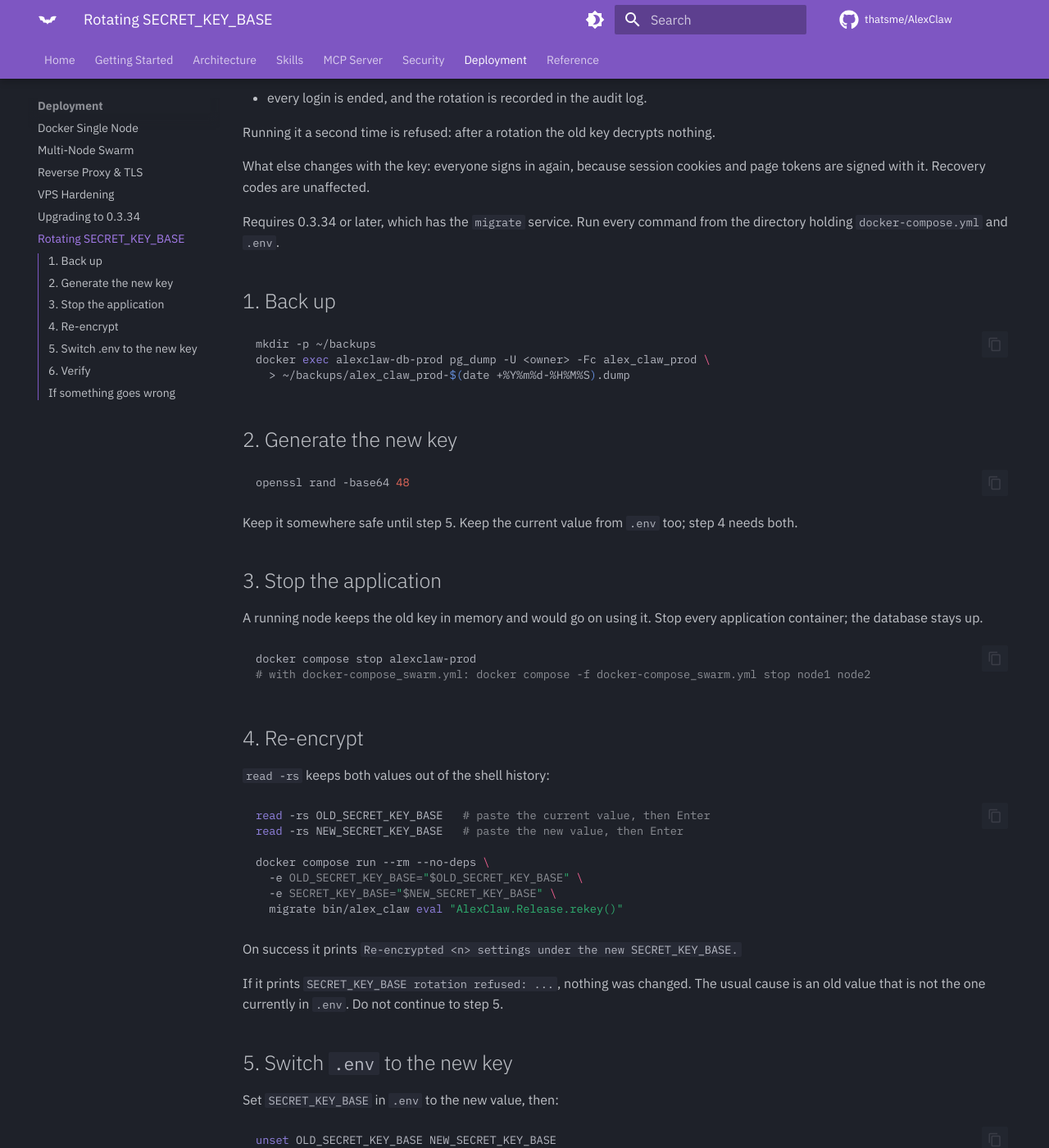
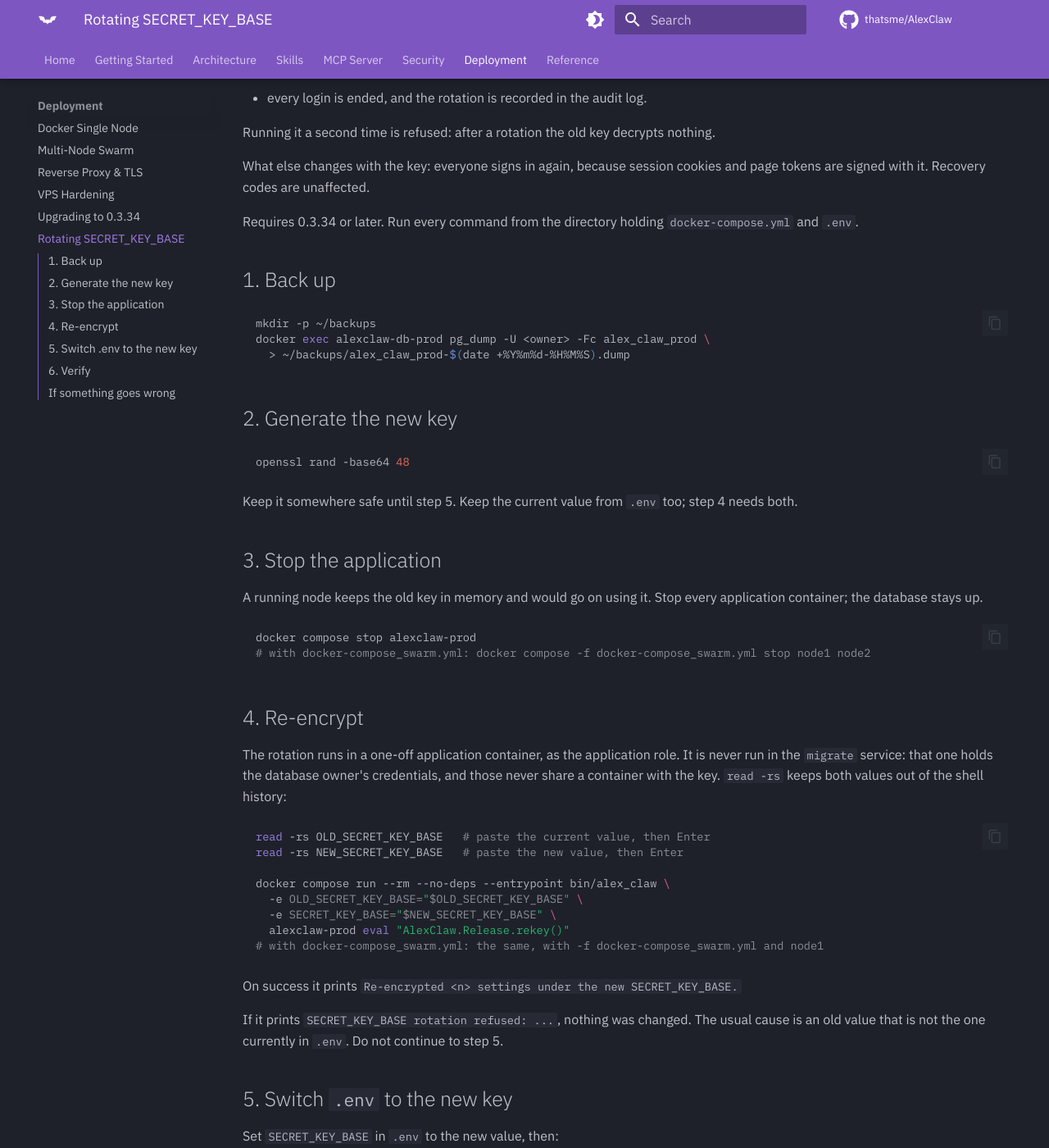
Before and after one commit to thatsme/AlexClaw, an MkDocs documentation site: the page built from docs/deployment/rotate-secret-key-base.md, in a window 1280 px wide and 1400 px high, scrolled down 364 px. Shown: the whole window at 82% size. Built offline with MkDocs 1.6.1 and Material for MkDocs 9.7.7, drawn with Linux system fonts in a browser that asks for light colours; comment, search, counter and statistics services are not loaded.

Commit message:
fix(deploy): the owner's credentials and SECRET_KEY_BASE never share a container
The migrate service carried SECRET_KEY_BASE because the runtime
configuration required it, and the re-key ran there beside the owner's
password. The runtime configuration now accepts a missing key for an
eval only (Crypto still raises if anything there tries to use it),
migrate is no longer given it, and the re-key runs in a one-off
application container as the application role. A test fails the build
if any compose service is given both.

Verified on a throwaway stack: migrate runs clean without the key,
encryption inside it raises, and the rotation guide's command
re-encrypts in the application container.

````diff
--- a/docker-compose.yml
+++ b/docker-compose.yml
@@ -51,9 +51,9 @@ services:
       DATABASE_PASSWORD: "${DATABASE_OWNER_PASSWORD:?not set - the database owner's password}"
       DATABASE_HOSTNAME: db-prod
       DATABASE_APP_USERNAME: "${DATABASE_USERNAME:?not set - the application role}"
-      # Required by the release's runtime configuration, which evaluates in
-      # full before any eval.
-      SECRET_KEY_BASE: ${SECRET_KEY_BASE}
+      # No SECRET_KEY_BASE, deliberately: the owner's credentials and the key
+      # that decrypts the stored secrets never share a container. The runtime
+      # configuration accepts its absence for an eval only.
       CLUSTER_COOKIE: "${CLUSTER_COOKIE:?not set - generate one with: openssl rand -base64 32}"
       RELEASE_TMP: /tmp
       ERL_CRASH_DUMP: /tmp/erl_crash.dump
--- a/docker-compose_swarm.yml
+++ b/docker-compose_swarm.yml
@@ -51,9 +51,9 @@ services:
       DATABASE_PASSWORD: "${DATABASE_OWNER_PASSWORD:?not set - the database owner's password}"
       DATABASE_HOSTNAME: db-prod
       DATABASE_APP_USERNAME: "${DATABASE_USERNAME:?not set - the application role}"
-      # Required by the release's runtime configuration, which evaluates in
-      # full before any eval.
-      SECRET_KEY_BASE: ${SECRET_KEY_BASE}
+      # No SECRET_KEY_BASE, deliberately: the owner's credentials and the key
+      # that decrypts the stored secrets never share a container. The runtime
+      # configuration accepts its absence for an eval only.
       CLUSTER_COOKIE: "${CLUSTER_COOKIE:?not set - generate one with: openssl rand -base64 32}"
       RELEASE_TMP: /tmp
       ERL_CRASH_DUMP: /tmp/erl_crash.dump
--- a/docs/deployment/rotate-secret-key-base.md
+++ b/docs/deployment/rotate-secret-key-base.md
@@ -12,7 +12,7 @@ Running it a second time is refused: after a rotation the old key decrypts nothi
 
 What else changes with the key: everyone signs in again, because session cookies and page tokens are signed with it. Recovery codes are unaffected.
 
-Requires 0.3.34 or later, which has the `migrate` service. Run every command from the directory holding `docker-compose.yml` and `.env`.
+Requires 0.3.34 or later. Run every command from the directory holding `docker-compose.yml` and `.env`.
 
 ## 1. Back up
 
@@ -41,16 +41,17 @@ docker compose stop alexclaw-prod
 
 ## 4. Re-encrypt
 
-`read -rs` keeps both values out of the shell history:
+The rotation runs in a one-off application container, as the application role. It is never run in the `migrate` service: that one holds the database owner's credentials, and those never share a container with the key. `read -rs` keeps both values out of the shell history:
 
 ```bash
 read -rs OLD_SECRET_KEY_BASE   # paste the current value, then Enter
 read -rs NEW_SECRET_KEY_BASE   # paste the new value, then Enter
 
-docker compose run --rm --no-deps \
+docker compose run --rm --no-deps --entrypoint bin/alex_claw \
   -e OLD_SECRET_KEY_BASE="$OLD_SECRET_KEY_BASE" \
   -e SECRET_KEY_BASE="$NEW_SECRET_KEY_BASE" \
-  migrate bin/alex_claw eval "AlexClaw.Release.rekey()"
+  alexclaw-prod eval "AlexClaw.Release.rekey()"
+# with docker-compose_swarm.yml: the same, with -f docker-compose_swarm.yml and node1
 ```
 
 On success it prints `Re-encrypted <n> settings under the new SECRET_KEY_BASE.`
````
Also changed, not shown: SECURITY.md (+4 -1 lines), .github/release-notes/v0.3.34.md, 2 other files.
